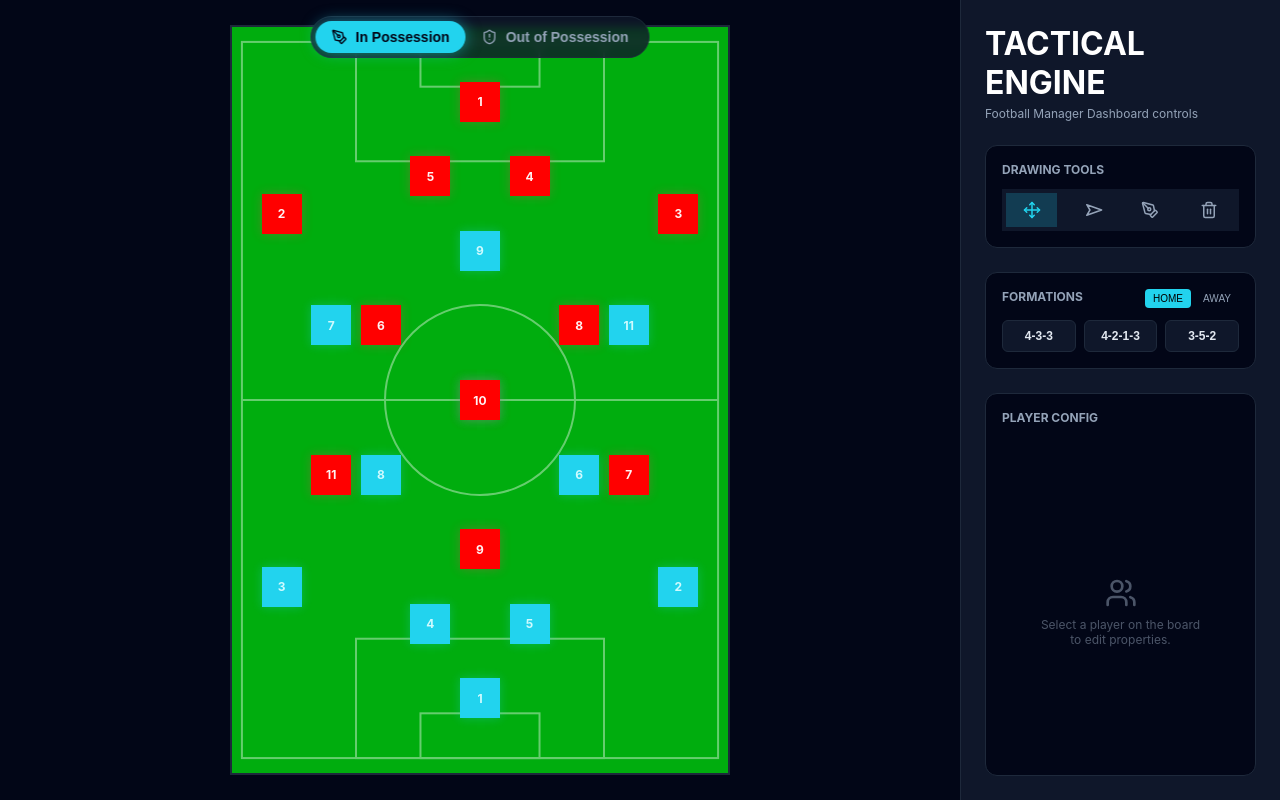
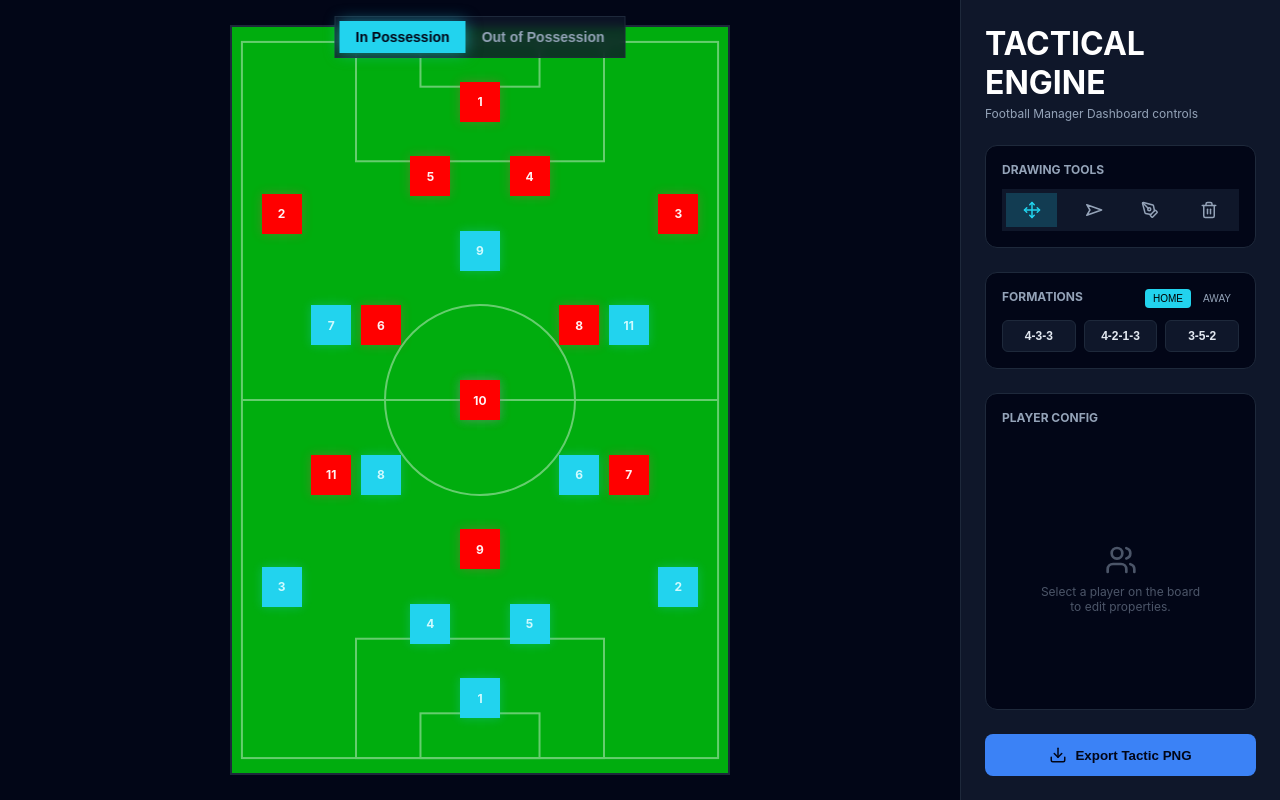
Before and after one commit to abdulgafarabdurrasheed/tactics-board, a React (Vite) app: page / in a window 1280 px wide. Built offline with nearby package versions, Linux system fonts and the light colour scheme.

Commit message:
styling, added export button

```diff
--- a/src/App.css
+++ b/src/App.css
@@ -125,13 +125,11 @@
   background-color: rgba(15, 23, 42, 0.8);
   backdrop-filter: blur(4px);
   border: 1px solid var(--bg-panel);
-  border-radius: 9999px;
   padding: 0.25rem;
 }
 
 .phase-btn {
   padding: 0.5rem 1rem;
-  border-radius: 9999px;
   font-size: 0.875rem;
   font-weight: bold;
   display: flex;
--- a/src/App.tsx
+++ b/src/App.tsx
@@ -3,6 +3,7 @@ import "./App.css";
 import { useState, useRef, useEffect } from "react";
 import { FORMATIONS, ROLES, generateInitialPlayers } from "./constants";
 import type { Player, Phase, ToolType, Arrow, TeamType } from "./types";
+import html2canvas from 'html2canvas';
 import {
   Move,
   Navigation,
@@ -20,6 +21,7 @@ function App() {
   const [tool, setTool] = useState<ToolType>("select");
   const [selectedPlayerId, setSelectedPlayerId] = useState<string | null>(null);
   const [arrows, setArrows] = useState<Arrow[]>([]);
+  const [toastMessage, setToastMessage] = useState<string | null>(null);
   const [drawState, setDrawState] = useState({
     isDrawing: false,
     startX: 0,
@@ -27,24 +29,29 @@ function App() {
     currentX: 0,
     currentY: 0,
   });
+  const showToast = (msg: string) => {
+    setToastMessage(msg);
+    setTimeout(() => setToastMessage(null), 3000)
+  }
   const [activeTeam, setActiveTeam] = useState<TeamType>("home");
 
   const applyFormation = (formationName: string) => {
     const formation = FORMATIONS[formationName];
     if (!formation) return;
 
-    setPlayers((prev) =>
-      prev.map((p) => {
-        if (p.team === activeTeam) return p;
+    setPlayers(prev => {
+      const teamPlayers = prev.filter(pl => pl.team === activeTeam);
 
-        const teamPlayers = prev.filter((pl) => pl.team === activeTeam);
-        const fIdx = teamPlayers.indexOf(p);
-        if (fIdx >= formation.length) return p;
+      return prev.map(p => {
+        if (p.team !== activeTeam) return p;
+
+        const fIdx = teamPlayers.findIndex(pl => pl.id === p.id);
+
+        if (fIdx === -1 || fIdx >= formation.length) return p;
 
         const newPos = formation[fIdx];
-
-        const targetX = activeTeam === "home" ? newPos.x : 100 - newPos.x;
-        const targetY = activeTeam === "home" ? newPos.y : 100 - newPos.y;
+        const targetX = activeTeam === 'home' ? newPos.x : 100 - newPos.x;
+        const targetY = activeTeam === 'home' ? newPos.y : 100 - newPos.y;
 
         return {
           ...p,
@@ -52,11 +59,11 @@ function App() {
           role: newPos.r,
           position: {
             ...p.position,
-            [phase]: { x: targetX, y: targetY },
-          },
+            [phase]: { x: targetX, y: targetY }
+          }
         };
-      }),
-    );
+      });
+    });
   };
 
   const updatePlayer = (field: keyof Player, value: string | number) => {
@@ -64,6 +71,30 @@ function App() {
       p.id === selectedPlayerId ? { ...p, [field]: value } : p
     ));
   };
+  const exportBoard = async () => {
+    showToast("Preparing export...");
+    try {
+      const element = document.getElementById('pitch-export-area');
+      if (!element) return;
+
+      const canvas = await html2canvas(element, {
+        backgroundColor: '#020617',
+        scale: 2,
+        useCORS: true,
+      });
+
+      const image = canvas.toDataURL('image/png', 1.0);
+      const link = document.createElement('a');
+      link.download = `Tactics-Board-${Date.now()}.png`;
+      link.href = image;
+      link.click();
+
+      showToast("Export successful!");
+    } catch (err) {
+      console.error(err);
+      showToast("Export failed!");
+    }
+  }
   const selectedPlayer = players.find(p => p.id === selectedPlayerId);
   const clearArrows = () => setArrows([]);
 
@@ -225,14 +256,12 @@ function App() {
           <button
             onClick={() => setPhase("offensive")}
             className={`phase-btn ${phase === "offensive" ? "active-offense" : ""}`}
-          >
-            <PenTool size={16} /> In Possession
+          > In Possession
           </button>
           <button
             onClick={() => setPhase("defensive")}
             className={`phase-btn ${phase === "defensive" ? "active-defense" : ""}`}
-          >
-            <ShieldAlert size={16} /> Out of Possession
+          > Out of Possession
           </button>
         </div>
         <FootballField
@@ -363,7 +392,20 @@ function App() {
             </div>
           )}
         </div>
+        <button
+          onClick={exportBoard}
+          style={{ width: '100%', padding: '0.75rem', backgroundColor: '#3b82f6', color: 'var(--bg-darker)', fontWeight: 'bold', border: 'none', borderRadius: '0.5rem', display: 'flex', alignItems: 'center', justifyContent: 'center', gap: '0.5rem', cursor: 'pointer', marginTop: 'auto' }}
+        >
+          <Download size={18} />
+          Export Tactic PNG
+        </button>
       </div>
+      {toastMessage && (
+        <div style={{ position: 'absolute', bottom: '1.5rem', left: '50%', transform: 'translateX(-50%)', backgroundColor: 'var(--bg-panel)', color: 'white', padding: '0.5rem 1rem', borderRadius: '9999px', fontSize: '0.875rem', display: 'flex', alignItems: 'center', gap: '0.5rem', boxShadow: '0 10px 25px rgba(0,0,0,0.5)', zIndex: 50 }}>
+          <Check size={16} />
+          {toastMessage}
+        </div>
+      )}
     </div>
   );
 }
```
